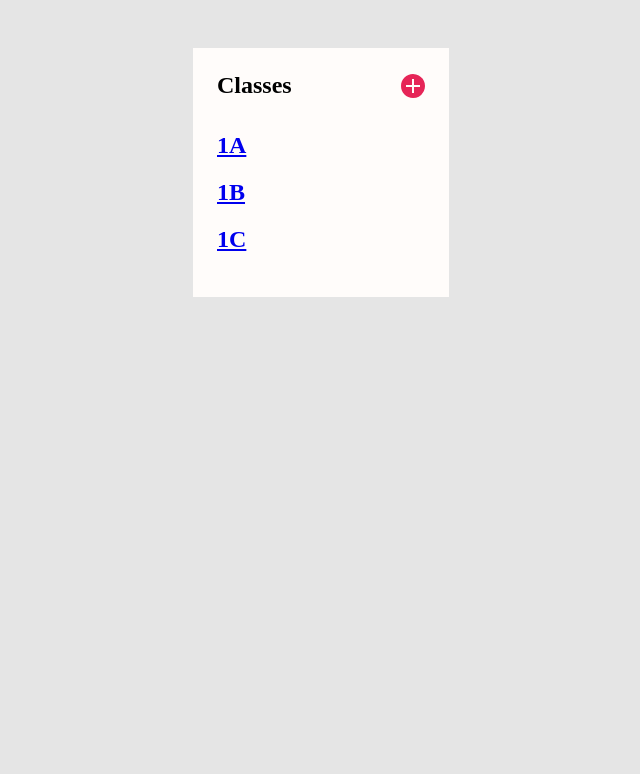
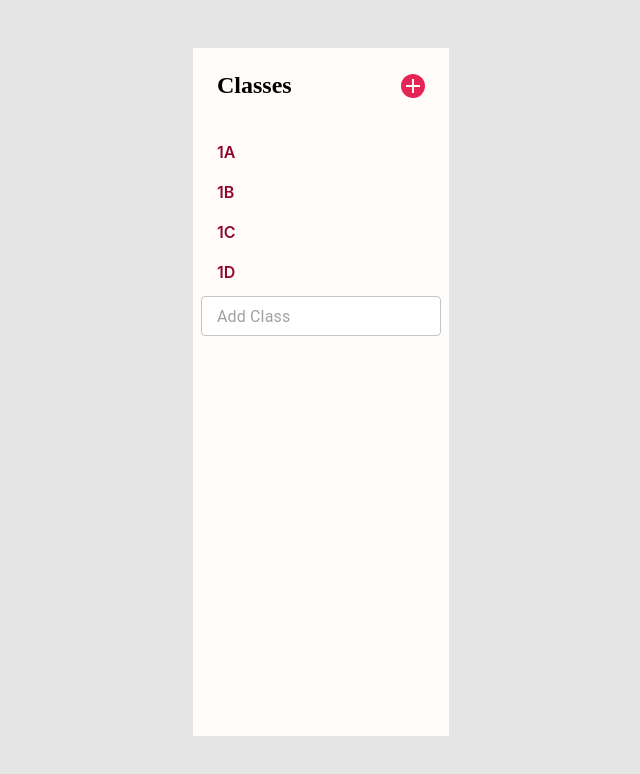
Before and after one commit to simzar/classes-list, a React (Create React App) app: page / in a window 1280 px wide. Shown: the top 774 px of the page, without its empty margins (87-727 px from the left). Built offline with nearby package versions, Linux system fonts and the light colour scheme.

Commit message:
Add most of the styling for the classrooms list component

```diff
--- a/src/components/ClassroomsContainer/ClassroomsContainer.tsx
+++ b/src/components/ClassroomsContainer/ClassroomsContainer.tsx
@@ -1,12 +1,11 @@
 import React from 'react';
-import { BrowserRouter as Router, Switch } from 'react-router-dom';
-import { Route } from 'react-router';
+import { BrowserRouter as Router, Route, Switch } from 'react-router-dom';
 import classes from './ClassroomsContainer.module.scss';
 import ClassroomsList from '../ClassroomsList';
 import StudentsList from '../StudentsList';
 
 const schoolClasses = [
-    '1A', '1B', '1C'
+    '1A', '1B', '1C', '1D'
 ];
 
 const students = [
--- a/src/components/ClassroomsList/ClassroomsList.module.scss
+++ b/src/components/ClassroomsList/ClassroomsList.module.scss
@@ -1,19 +1,68 @@
 .wrapper {
     background: #FFFCFA;
     flex: 1;
+    height: 640px;
     max-width: 240px;
+    overflow-y: auto;
     padding: 24px 8px;
 }
 
 .header {
     display: flex;
     justify-content: space-between;
-    margin-bottom: 33px;
     padding: 0 16px;
 }
 
 .list {
-    padding: 0 16px;
+    margin: 33px -8px 16px;
+}
+
+.listItem {
+    color: #92082C;
+    display: block;
+    // FIXME: get fonts
+    font-family: 'Inter', serif;
+    font-size: 16px;
+    font-weight: 600;
+    height: 40px;
+    line-height: 40px;
+    text-decoration: none;
+    transition: background 0.3s ease;
+    padding: 0 24px;
+
+    &:hover,
+    &:focus-visible {
+        background: #fde5e960;
+        outline: none;
+    }
+}
+
+.activeListItem {
+    background: #fde5e9;
+
+    &:hover {
+        background: #FDE5E9;
+    }
+}
+
+.inputWrapper {
+    border-color: #CCCAC8;
+    color: #131415;
+    // FIXME: get fonts
+    font-family: 'Inter', serif;
+    font-size: 16px;
+    font-weight: 600;
+    margin-top: 4px;
+    padding: 0 8px;
+
+    input {
+        background: #FFFFFF;
+        // I really don't want to make a content-editable span instead of an accessible input just to set the
+        // caret width :(
+        caret-color: #0085FF;
+        height: 32px;
+        padding: 4px 16px;
+    }
 }
 
 .buttonAdd {
--- a/src/components/ClassroomsList/ClassroomsList.tsx
+++ b/src/components/ClassroomsList/ClassroomsList.tsx
@@ -1,6 +1,7 @@
 import React from 'react';
 import { FormattedMessage } from 'react-intl';
-import { Link } from 'react-router-dom';
+import { NavLink } from 'react-router-dom';
+import TextField from '@material-ui/core/TextField';
 import Button from '../Button';
 import addIcon from '../../assets/icons/add.svg';
 import { WithIntlProp } from '../../utils/types';
@@ -24,10 +25,16 @@ const ClassroomsList: React.FC<ClassroomsListProps> = ({ classrooms, addClassroo
         </div>
         <div className={classes.list}>
             {classrooms.map(schoolClass => (
-                <Link key={schoolClass} to={schoolClass}>
-                    <h2 key={schoolClass}>{schoolClass}</h2>
-                </Link>
+                <NavLink
+                    key={schoolClass}
+                    to={schoolClass}
+                    className={classes.listItem}
+                    activeClassName={classes.activeListItem}
+                >
+                    {schoolClass}
+                </NavLink>
             ))}
+            <TextField className={classes.inputWrapper} variant="outlined" placeholder="Add Class"/>
         </div>
     </div>
 );
```
